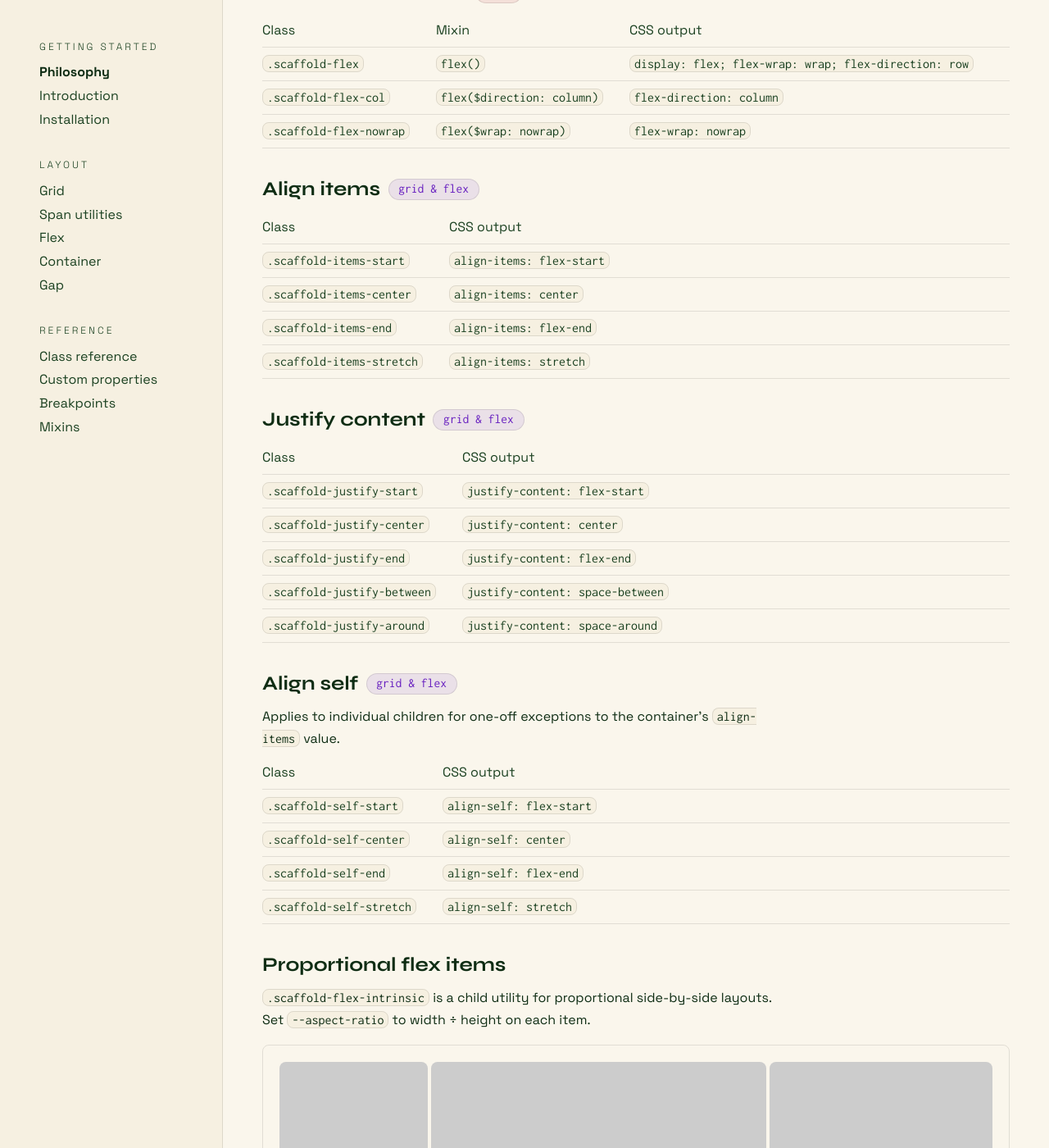
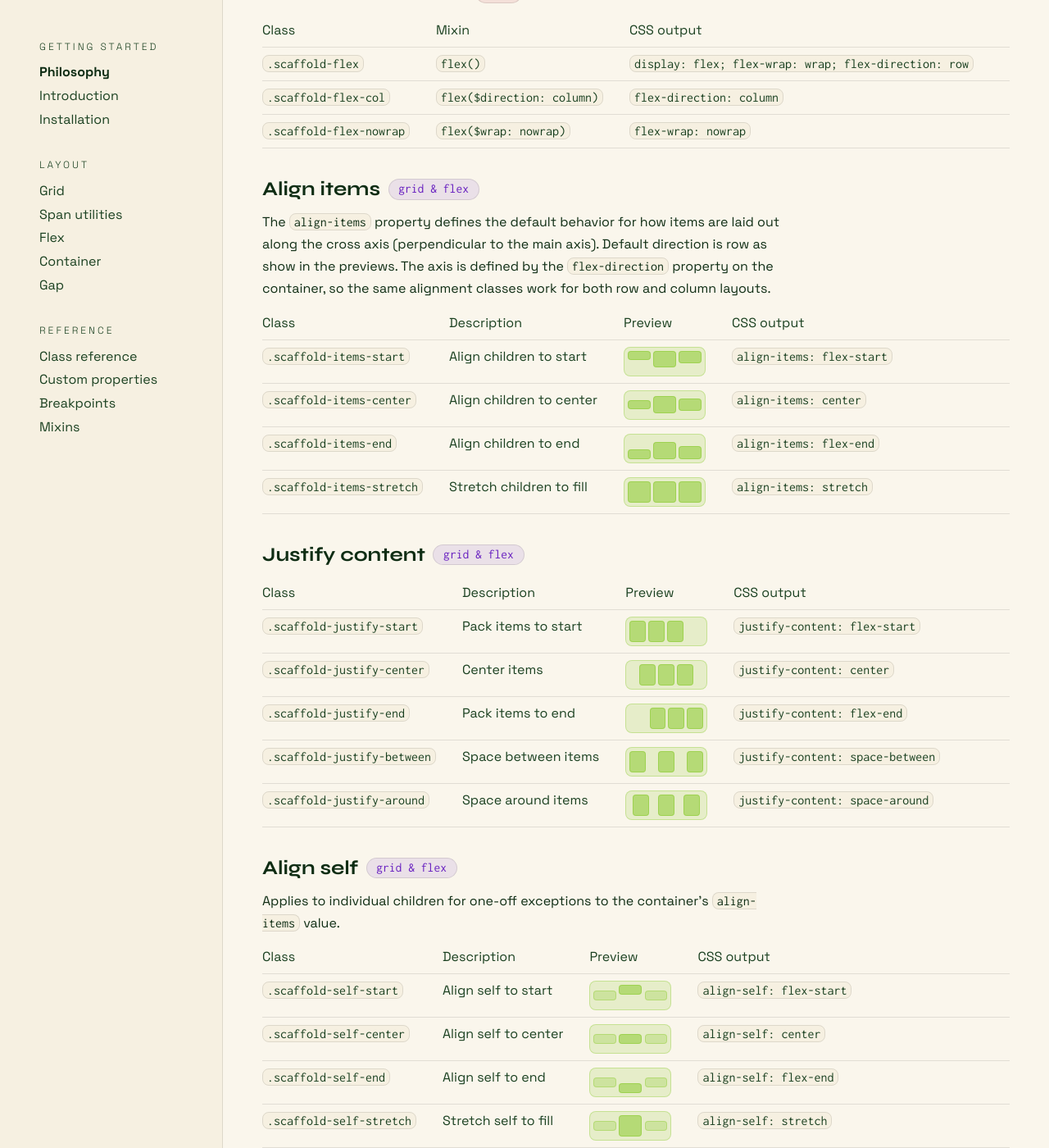
Before and after one commit to naher94/scaffoldcss, a Jekyll site: the page built from docs.html, in a window 1280 px wide and 1400 px high, scrolled down 5409 px. Shown: the whole window at 82% size. Built offline with Jekyll 4.4.1, drawn with Linux system fonts in a browser that asks for light colours.

Commit message:
Flex Mini Previews Added
relates to #17
relates to #7

```diff
--- a/_sass/_docs.scss
+++ b/_sass/_docs.scss
@@ -347,6 +347,68 @@
 }
 
 
+/* ─── Flex align preview ─────────────────────────────────── */
+.flex-align-items-mini {
+  > div {
+    flex: 1;
+    background: var(--mp-block-bg);
+    border: 1px solid var(--mp-block-border);
+  }
+}
+
+.mini-preview {
+  --mp-bg:           color-mix(in srgb, var(--bamboo-green) 20%, transparent);
+  --mp-border:       color-mix(in srgb, var(--bamboo-green) 40%, transparent);
+  --mp-block-bg:     color-mix(in srgb, var(--bamboo-green) 60%, transparent);
+  --mp-block-border: color-mix(in srgb, var(--bamboo-green) 70%, transparent);
+  --mp-muted-bg:     color-mix(in srgb, var(--bamboo-green) 30%, transparent);
+  --mp-muted-border: color-mix(in srgb, var(--bamboo-green) 45%, transparent);
+
+  display: flex;
+  gap: 0.2em;
+  width: 100px;
+  height: 36px;
+  background: var(--mp-bg);
+  border: 1px solid var(--mp-border);
+  border-radius: var(--radius);
+  padding: 0.25em;
+
+  > div {
+    border-radius: calc(var(--radius) * 0.5);
+  }
+}
+
+.flex-justify-mini {
+  align-items: stretch;
+
+  > div {
+    flex: 0 0 22%;
+    background: var(--mp-block-bg);
+    border: 1px solid var(--mp-block-border);
+  }
+}
+
+.flex-align-self-mini {
+  align-items: center;
+
+  > div {
+    flex: 1;
+  }
+
+  .fasm-side {
+    height: 45%;
+    background: var(--mp-muted-bg);
+    border: 1px solid var(--mp-muted-border);
+  }
+
+  > div:not(.fasm-side) {
+    min-height: 45%;
+    background: var(--mp-block-bg);
+    border: 1px solid var(--mp-block-border);
+  }
+}
+
+
 /* ─── Callout ────────────────────────────────────────────── */
 .callout {
   background: color-mix(in srgb, #0098c8 10%, transparent);
```
Also changed, not shown: _docs/flex.md (+115 -33 lines).
